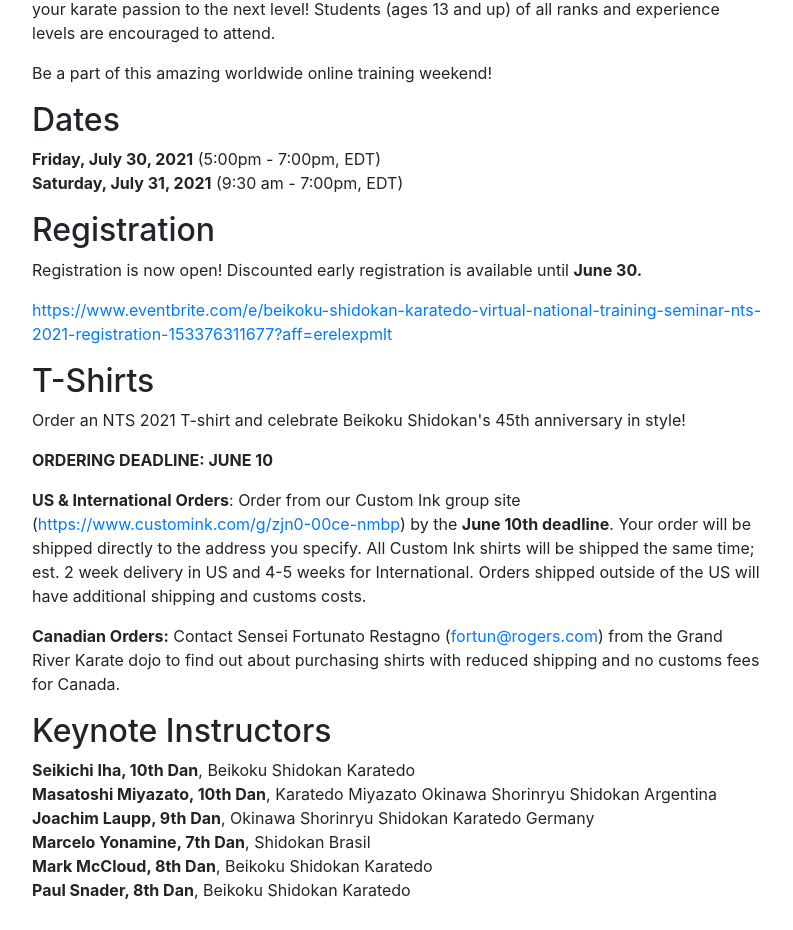
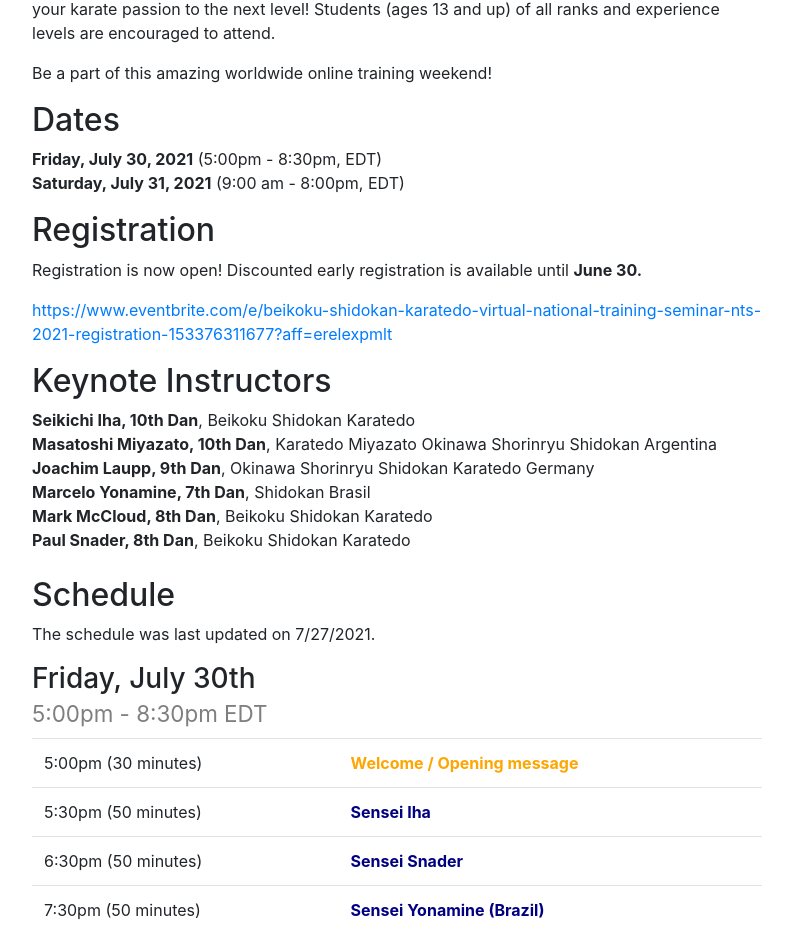
Before and after one commit to hendryau/ihadojo.com, an Angular app: page /nts in a window 1280 px wide. Shown: the part 1272-2202 px from the top of the page, without its empty margins (243-1036 px from the left). Built offline with nearby package versions, Linux system fonts and the light colour scheme.

Commit message:
nts updates

```diff
--- a/src/app/pages/association/dojos.ts
+++ b/src/app/pages/association/dojos.ts
@@ -283,21 +283,6 @@
       lng: -71.38279,
     }
   },
-  // {
-  //   type: "shibu",
-  //   instructors: [{name: "Austin Hendry", rank: "4th Dan"}],
-  //   name: "A2 Karate",
-  //   url: "a2karate.com",
-  //   email: "contact@a2karate.com",
-  //   address: "Ann Arbor, MI USA",
-  // },
-  {
-    type: "shibu",
-    instructors: [{name: "Josh Wald-Kerr", rank: "4th Dan"}],
-    name: "Michigan State Shidokan Karate",
-    email: "jhwaldkerr@gmail.com",
-    // TODO location
-  },
   {
     type: "fukushibu",
     instructors: [{"name": "Amit Michaeli", "rank": "6th Dan"}],
--- a/src/app/pages/nts/nts-page.component.ts
+++ b/src/app/pages/nts/nts-page.component.ts
@@ -17,22 +17,13 @@
         <p>Be a part of this amazing worldwide online training weekend!</p>
         <iha-section [title]="'Dates'" [hType]="'h2'">
           <p>
-            <b>Friday, July 30, 2021</b> (5:00pm - 7:00pm, EDT)<br/>
-            <b>Saturday, July 31, 2021</b> (9:30 am - 7:00pm, EDT)
+            <b>Friday, July 30, 2021</b> (5:00pm - 8:30pm, EDT)<br/>
+            <b>Saturday, July 31, 2021</b> (9:00 am - 8:00pm, EDT)
           </p>
         </iha-section>
         <iha-section [title]="'Registration'" [hType]="'h2'">
           <p>Registration is now open! Discounted early registration is available until <b>June 30.</b></p>
           <p><a target="_blank" href="{{registrationLink}}">{{registrationLink}}</a>
-        </iha-section>
-        <iha-section [title]="'T-Shirts'" [hType]="'h2'">
-        <p>Order an NTS 2021 T-shirt and celebrate Beikoku Shidokan's 45th anniversary in style!</p>
-
-        <p><b>ORDERING DEADLINE: JUNE 10</b></p>
-
-        <p><b>US &amp; International Orders</b>: Order from our Custom Ink group site (<a href="{{tShirtLink}}" target="_blank">{{tShirtLink}}</a>) by the <b>June 10th deadline</b>. Your order will be shipped directly to the address you specify. All Custom Ink shirts will be shipped the same time; est. 2 week delivery in US and 4-5 weeks for International. Orders shipped outside of the US will have additional shipping and customs costs.</p>
-
-        <p><b>Canadian Orders:</b> Contact Sensei Fortunato Restagno (<a href="mailto:fortun@rogers.com">fortun@rogers.com</a>) from the Grand River Karate dojo to find out about purchasing shirts with reduced shipping and no customs fees for Canada.</p>
         </iha-section>
         <iha-section [title]="'Keynote Instructors'" [hType]="'h2'">
         <div><b>Seikichi Iha, 10th Dan</b>, Beikoku Shidokan Karatedo</div>
```
